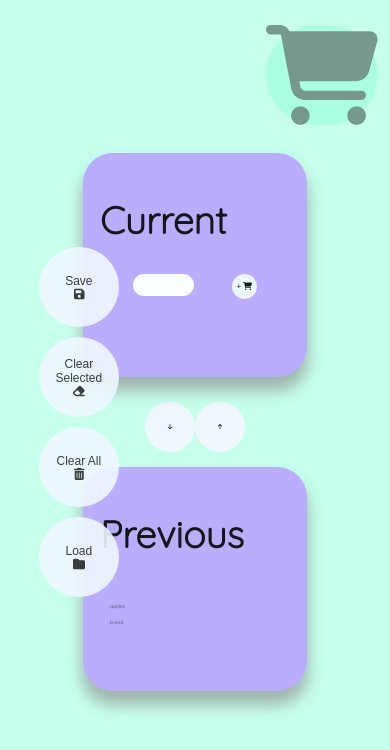
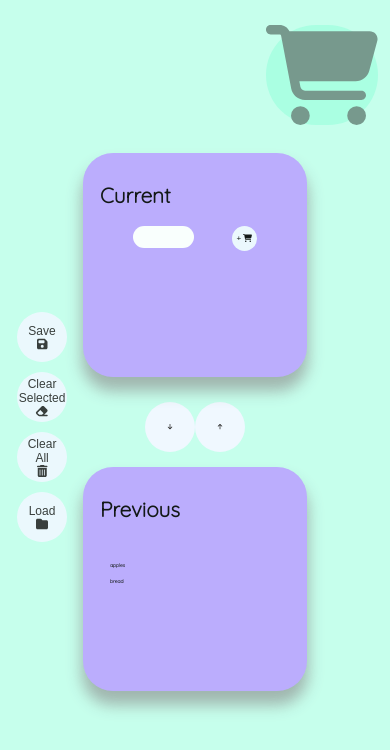
Before and after one commit to peterjohnedbrooke/reactshoppinglist, a React (Create React App) app: page / in a window 390 px wide. Shown: the top 750 px of the page. Built offline with nearby package versions, Linux system fonts and the light colour scheme; a web font is replaced by a local one.

Commit message:
working on loading from the save lists card

```diff
--- a/src/components/Current/Current.jsx
+++ b/src/components/Current/Current.jsx
@@ -5,7 +5,7 @@ import { faCheck, faFlag} from '@fortawesome/free-solid-svg-icons';
 import Input from './Input/Input';
 
 const Current = (props) => {
-  const {currentList, handleSelect, highPriority, handleAdd, newItem, handleChange} = props;
+  const {currentList, handleSelect, highPriority, handleAdd, newItem, handleChange, handleEditChange} = props;
 
   return (
       <div className={styles.currentWrapper}>
@@ -15,7 +15,7 @@ const Current = (props) => {
             <ul>
             { currentList.length > 0 ? // added as it was trying to read isSelected when repopulating arrays
               currentList.map((item, index) => (
-                <li onClick={() => handleSelect(index)} key={item.newItem} className={ item.isSelected ? styles.selected : styles.unSelect}>
+                <li onClick={() => handleSelect(index)} suppressContentEditableWarning={true} contentEditable={true} onInput={handleEditChange} key={item.newItem} className={ item.isSelected ? styles.selected : styles.unSelect}>
                     {item.newItem}
                     {
                       item.isSelected ?
--- a/src/components/Current/Current.module.scss
+++ b/src/components/Current/Current.module.scss
@@ -31,10 +31,15 @@
             justify-content: space-between;
             align-items: center;
             border-radius: 20px;
+            font-weight: bolder;
 
         }
         li:hover {
-            background-color: aquamarine;
+            // background-color: aquamarine;
+        }
+
+        span {
+            width: 30px;
         }
 
         .selected {
@@ -49,6 +54,10 @@
         h2 {
             padding-left: 5px;
         }
+
+        .unCheck {
+            background-color: white;
+        }
     }
 
 }
@@ -60,6 +69,10 @@
             height: 200px;
             width: 200px;
 
+            h2 {
+                font-size: smaller;
+            }
+
             li {
                 padding: 5px;
                 font-size: 5px;
--- a/src/components/CurrentSelectors/CurrentSelectors.module.scss
+++ b/src/components/CurrentSelectors/CurrentSelectors.module.scss
@@ -11,7 +11,8 @@
     position: relative;
     align-items: center;
     justify-content: center;
-    left: 5vw;
+    margin-left: 20px;
+    // left: 5vw;
 
     li {
         list-style-type: none;
@@ -34,3 +35,19 @@
         background-color: aquamarine;
     }
 }
+
+@media screen and (max-width: 760px)  {
+    .buttonList {
+        left: 0vw;
+
+        .mainButton {
+            height: 50px;
+            width: 50px;
+        }
+    }
+}
+@media screen and (min-width: 1900px)  {
+    .buttonList {
+        margin-left: 50px;
+    }
+}
--- a/src/components/Dashboard/Dashboard.jsx
+++ b/src/components/Dashboard/Dashboard.jsx
@@ -24,34 +24,33 @@ const Dashboard = () => {
     }
   ]);
 
+
+
   const [savedList, setSavedList] = useState([
-    {
-      newItem: "cheese",
-      isSelected: false,
-    },
-    {
-      newItem: "bacon",
-      isSelected: false,
-    },
-    {
-      newItem: "bread",
-      isSelected: false,
-    },
-    {
-      newItem: "eggs",
-      isSelected: false,
-    },
-    {
-      newItem: "colin the caterpiller",
-      isSelected: false,
-    }
+
   ])
 
-  const [allSavedLists, setAllSavedLists] = useState([{}])
+  const [allSavedLists, setAllSavedLists] = useState([{
+
+  }])
 
   const [newItem, setNewItem] = useState('');
   const [previousItem, setPreviousItem] = useState('');
   const [isOpen, setIsOpen] = useState(false);
+  const [newEdit, setNewEdit] = useState([]);
+
+  const handleEditChange = (e) => {
+    setNewEdit(e.target.innerHTML);
+    console.log(e.target.innerHTML)
+  }
+
+  const handleEdit = (index) => {
+    handleEditChange()
+    const newCurrentList = [...currentList];
+    newCurrentList[index].newItem = newEdit.innerHTML;
+    setCurrentList(newCurrentList)
+    setNewEdit('')
+  }
 
   const handleIncreaseCounter = () => {
     const newAllSavedLists = [...allSavedLists]
@@ -127,12 +126,13 @@ const Dashboard = () => {
     setCurrentList(newClearList)
   }
 
-  const handleLoad = (e) => {
+  const handleLoad = (index) => {
     const newClearList = [...clearList]
     setCurrentList(newClearList);
-    const loadList = [...savedList]
+    const loadFromSave = [...allSavedLists];
+    console.log(loadFromSave[index])
     setIsOpen(false)
-    setCurrentList(loadList)
+    setCurrentList(loadFromSave[index])
   }
 
   const handleOpen = () => {
@@ -174,7 +174,7 @@ const Dashboard = () => {
   const handleMoveUp = () => {
     const newCurrentList = [...currentList]
     const newClearList = [...clearList];
-    const selectedItem = newCurrentList.filter(item => item.isSelected === true).shift()
+    const selectedItem = newCurrentList.filter(item => item.isSelected === true)
     console.log(selectedItem)
     const notSelected = newCurrentList.filter(item => item.isSelected === false)
   }
@@ -182,7 +182,7 @@ const Dashboard = () => {
   const handleMoveDown = () => {
     const newCurrentList = [...currentList]
     const newClearList = [...clearList];
-    const selectedItem = newCurrentList.filter(item => item.isSelected === true).shift()
+    const selectedItem = newCurrentList.filter(item => item.isSelected === true)
     const notSelected = newCurrentList.filter(item => item.isSelected === false)
     // newCurrentList.insertBefore(selectedItem, notSelected)
   }
@@ -191,7 +191,7 @@ const Dashboard = () => {
     <div className={styles.wrapper}>
       <div className={styles.listWrapper}>
         <div className={styles.listConverted}>
-            <Current handleAdd={handleAdd} handleChange={handleChange} handleSelect={handleSelect} currentList={currentList} newItem={newItem} ></Current>
+            <Current handleEdit={handleEdit} handleEditChange={handleEditChange} handleAdd={handleAdd} handleChange={handleChange} handleSelect={handleSelect} currentList={currentList} newItem={newItem} ></Current>
             <ArrowSelectors handleMoveRight={handleMoveRight} handleMoveLeft={handleMoveLeft} handleMoveDown={handleMoveDown} handleMoveUp={handleMoveUp}></ArrowSelectors>
             <Previous handleSelect={handleSelect} previousList={previousList} handlePreviousSelect={handlePreviousSelect}></Previous>
           <div className={styles.logo}>
@@ -199,7 +199,7 @@ const Dashboard = () => {
           </div>
         </div>
         <div>
-        <SavedLists allSavedLists={allSavedLists} handleLoad={handleLoad} isOpen={isOpen} handleRemoveSelected={handleRemoveSelected} handleSaveList={handleSaveList} handleDeleteList={handleDeleteList} handleOpen={handleOpen}></SavedLists>
+        <SavedLists handleEdit={handleEdit} allSavedLists={allSavedLists} handleLoad={handleLoad} isOpen={isOpen} handleRemoveSelected={handleRemoveSelected} handleSaveList={handleSaveList} handleDeleteList={handleDeleteList} handleOpen={handleOpen}></SavedLists>
         </div>
       </div>
     </div>
--- a/src/components/Previous/Previous.module.scss
+++ b/src/components/Previous/Previous.module.scss
@@ -27,6 +27,7 @@
             border-radius: 20px;
             padding: 10px;
             font-size: 10px;
+            font-weight: bolder;
 
         }
         li:hover {
@@ -55,6 +56,10 @@
                 height: 200px;
                 width: 200px;
 
+                h2 {
+                    font-size: smaller;
+                }
+
                 li {
                     padding: 5px;
                     font-size: 5px;
--- a/src/components/SaveLists/SavedList.jsx
+++ b/src/components/SaveLists/SavedList.jsx
@@ -3,20 +3,21 @@ import styles from "./SavedLists.module.scss"
 import CurrentSelectors from '../CurrentSelectors';
 
 const SavedLists = (props) => {
-  const { allSavedLists, handleLoad, isOpen, handleRemoveSelected, handleSaveList, handleDeleteList, handleOpen} = props;
+  const { allSavedLists, handleLoad, isOpen, handleRemoveSelected, handleSaveList, handleDeleteList, handleOpen, handleEdit} = props;
   return (
-    <div className={styles.container}>
       <div className={ isOpen ? styles.isOpen : styles.isClosed}>
-          <ul>
-          <h2>Saved</h2>
-              {allSavedLists.map((item, index) =>(
-                  <li onClick={() => handleLoad(index)} className={styles.shoppingLists}> Shopping List #1 {item.length}</li>
-              ))}
+          <ul className={styles.container}>
+                <h2>Saved</h2>
+                {allSavedLists.map((item, index) =>(
+                    <li onClick={() => handleLoad(index)} className={styles.shoppingLists}> Shopping List # {item.length}
 
+                    </li>
+                    // add in a unique numbering system from each new saved list
+                ))}
           </ul>
-          <CurrentSelectors handleRemoveSelected={handleRemoveSelected} handleSaveList={handleSaveList} handleDeleteList={handleDeleteList} handleOpen={handleOpen}></CurrentSelectors>
+          <CurrentSelectors handleEdit={handleEdit} handleRemoveSelected={handleRemoveSelected} handleSaveList={handleSaveList} handleDeleteList={handleDeleteList} handleOpen={handleOpen}></CurrentSelectors>
       </div>
-    </div>
+
   )
 }
 
--- a/src/components/SaveLists/SavedLists.module.scss
+++ b/src/components/SaveLists/SavedLists.module.scss
@@ -11,21 +11,29 @@
     flex-direction: row;
     // align-items: center;
     // justify-content: center;
-    background-color: #BAA5FF;
+    // background-color: #BAA5FF;
     border-radius: 30px;
-    padding: 12px;
+    padding: 20px;
     opacity: 0.9;
     z-index: 999;
     height: 60vh;
     width: 20vw;
 
-    ul {
+    .container {
         list-style-type: none;
+            background-color: #BAA5FF;
+            border-radius: 30px;
+            display: flex;
+            flex-direction: column;
+            align-items: center;
+            padding: 10px;
+
         .shoppingLists {
             list-style-type: none;
             font-size: 10px;
             border-radius: 20px;
             padding: 10px;
+            font-weight: bolder;
         }
         .shoppingLists:hover {
             background-color: aquamarine;
@@ -59,8 +67,12 @@
 @media screen and (max-width: 680px)  {
     .isClosed, .isOpen {
         top: 20%;
-        padding: 0px;
+        padding: 5px;
 
+        .container {
+            margin: 10px;
+            // padding: 5px;
+        }
 
         h2 {
             font-size: 15px;
@@ -76,6 +88,6 @@
     }
 
     .isClosed {
-        left: -33%;
+        left: -40%;
     }
 }
```
Also changed, not shown: src/components/CurrentSelectors/CurrentSelectors.jsx (+6 -1 lines).
